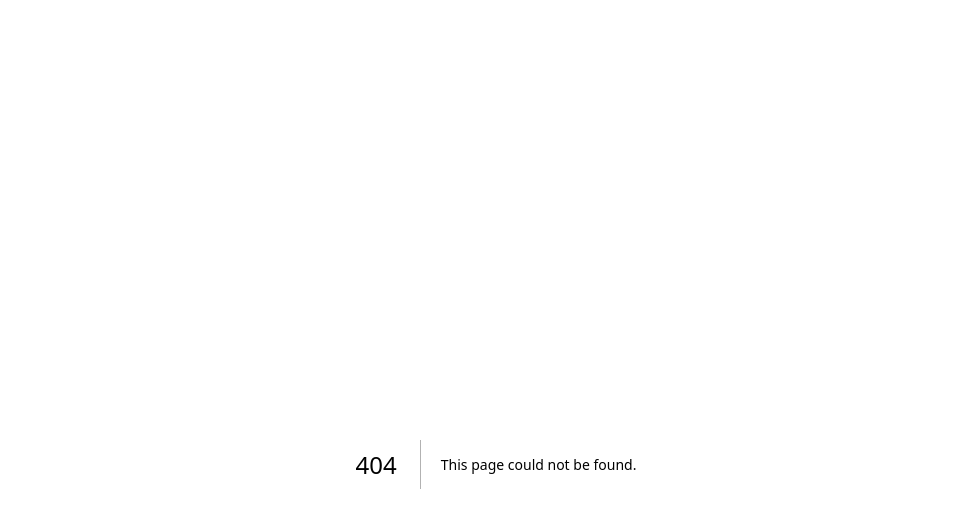
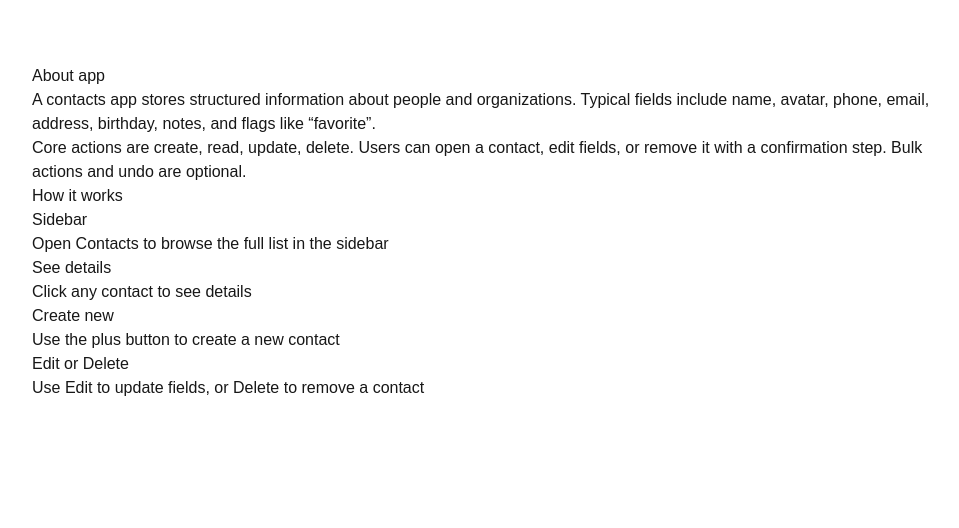
Before and after one commit to joebertcerezo/contact-list, a Next.js app: page /about in a window 1280 px wide. Before the commit this address had no page. Shown: the top 528 px of the page, without its empty margins (144-1103 px from the left). Built offline with nearby package versions, Linux system fonts and the light colour scheme.

Commit message:
feat: add About component with app description and usage instructions

```diff
--- /dev/null
+++ b/app/about/page.tsx
@@ -0,0 +1,46 @@
+export default function About() {
+  return (
+    <main className="">
+      <section>
+        <h2>About app</h2>
+        <div className="">
+          <p>
+            A contacts app stores structured information about people and
+            organizations. Typical fields include name, avatar, phone, email,
+            address, birthday, notes, and flags like “favorite”.
+          </p>
+          <p>
+            Core actions are create, read, update, delete. Users can open a
+            contact, edit fields, or remove it with a confirmation step. Bulk
+            actions and undo are optional.
+          </p>
+        </div>
+      </section>
+
+      <section>
+        <h2>How it works</h2>
+        <ul>
+          <li className="">
+            <h3>Sidebar</h3>
+            Open Contacts to browse the full list in the sidebar
+          </li>
+
+          <li className="">
+            <h3>See details</h3>
+            Click any contact to see details
+          </li>
+
+          <li className="">
+            <h3>Create new</h3>
+            Use the plus button to create a new contact
+          </li>
+
+          <li className="">
+            <h3>Edit or Delete</h3>
+            Use Edit to update fields, or Delete to remove a contact
+          </li>
+        </ul>
+      </section>
+    </main>
+  )
+}
```
